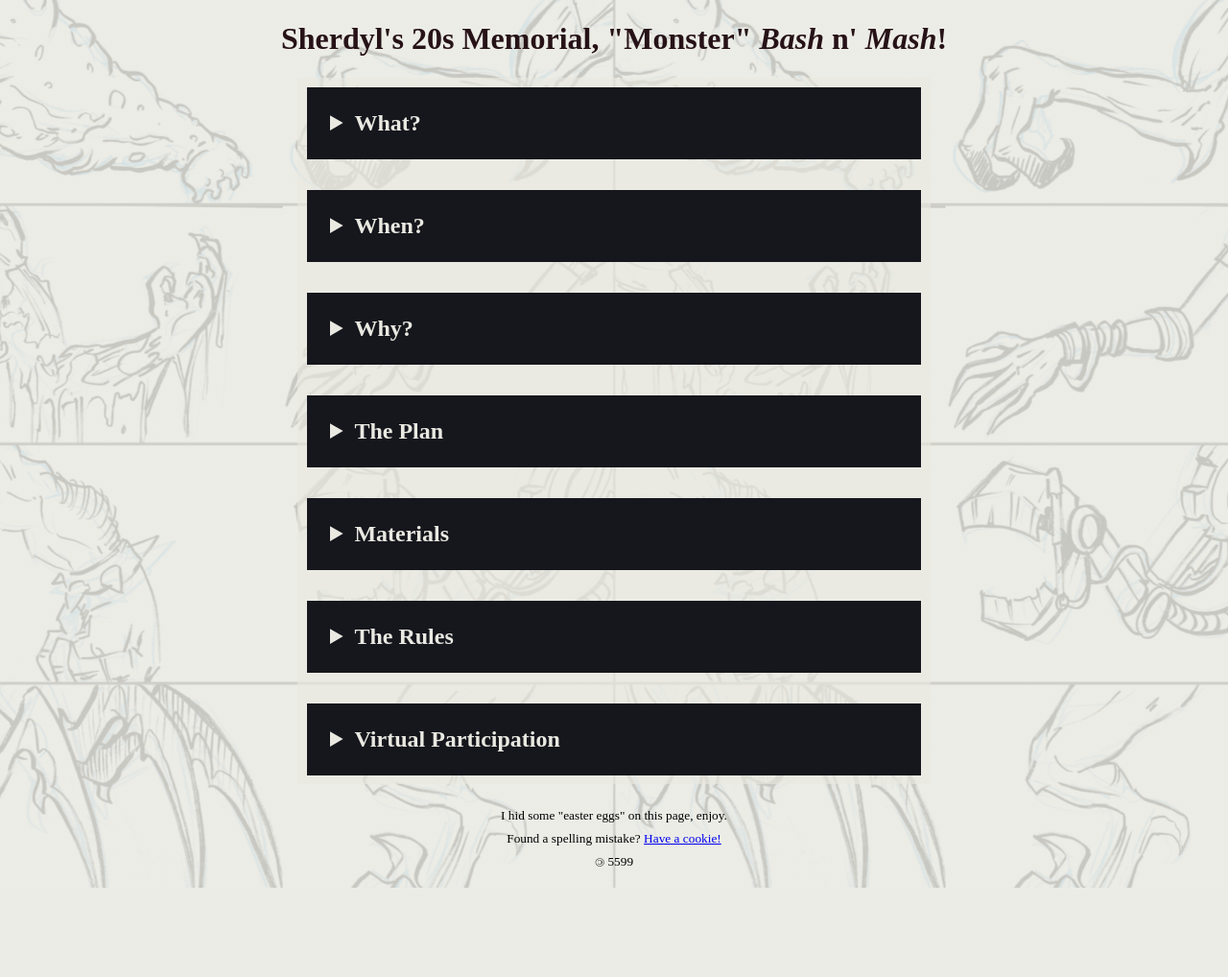
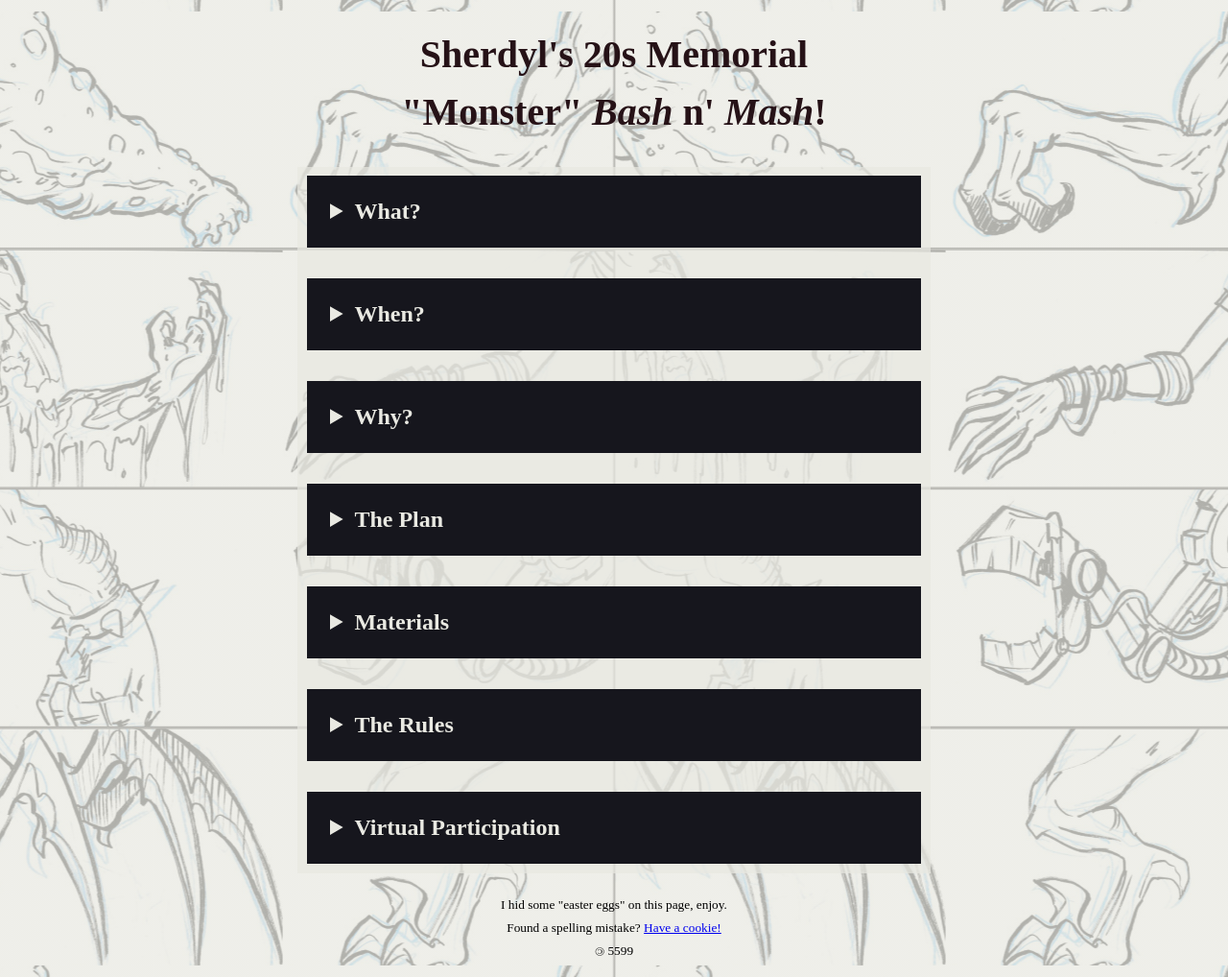
Before and after one commit to SlothBorg/Monster-Bash-n-Mash, a PHP site: page / in a window 1280 px wide. Shown: the whole page at 96% size. Before the commit the page ends 925 px from the top, so only its background shows below. Run offline with PHP 8.4, Linux system fonts and the light colour scheme.

Commit message:
Add more Style per the Potatoe queen's guidance

```diff
--- a/css/style.css
+++ b/css/style.css
@@ -1,7 +1,11 @@
 body{
-    background-image: linear-gradient(rgba(233, 233, 226, 0.85), rgba(233, 233, 226, 0.85)), url('../img/background.jpg');
+    background-image: linear-gradient(rgba(233, 233, 226, 0.75), rgba(233, 233, 226, 0.75)), url('../img/background.jpg');
     background-attachment: fixed;
     background-position: center;
+}
+header {
+    margin: 1em auto;
+    max-width: 40rem;
 }
 article {
     margin: 1em auto;
@@ -9,7 +13,7 @@ article {
     padding: .6rem;
     font-size: 1.25rem;
     color: #16161D;
-    background-color: rgba(233, 233, 226, 0.6);
+    background-color: rgba(233, 233, 226, 0.7);
 }
 h1,h2,h3 {line-height: 1.2;}
 p {line-height: 1.5;}
@@ -34,8 +38,9 @@ emphasis {
     font-size: 1.26rem;
     color: #16161D;
 }
-button {
-
+.header{
+    line-height: 1.5em;
+    font-size: 2.5rem;
 }
 .mb {
     margin-bottom: 2rem;
--- a/index.html
+++ b/index.html
@@ -8,7 +8,7 @@
 </head>
 <body>
   <header>
-    <h1 class="center blink-header">Sherdyl's 20s Memorial, "Monster" <em>Bash</em> n' <em>Mash</em>!</h1>
+    <h1 class="center blink-header header">Sherdyl's 20s Memorial<br>"Monster" <em>Bash</em> n' <em>Mash</em>!</h1>
   </header>
 
   <article>
@@ -56,9 +56,10 @@
         <section class="bb pl pr">
           <p>The basic plan has four phases</p>
           <p><emphasis>Create inspiration cards:</emphasis></p>
-          <p>I invite you all to get some paper, and draw an image, or write down a word/phrase to serve as inspiration, these can be silly, strange, scary, sexy, or some other word starting with s.</p>
+          <p>I invite you all to get some paper and draw an image. Write down a word/phrase to serve as inspiration, these can be silly, strange, scary, sexy, or some other word starting with s. Or if you see something cool our in the world, take a picture of it, #NoFilter</p>
           <p>For example: pictures of, bones, horns, scales, a tail, a mouth etc. or perhaps words/phrases like. Bone, Gnarly, bulbous, oozing, shimmering, pulsating pustules.</p>
           <p>Ideally this part would be completed before the party weekend, that way I can make a virtual deck of the cars for those not able to attend.</p>
+          <p><emphasis>Upload your cards <a href="https://drive.google.com/drive/folders/10ZXJiIRq5Dniw0bhOPKQKpZ0S1Hx3Q3e?usp=sharing">here</a></emphasis> <small>I set up a Google Drive folder just for this, please make use of it, don't want to have inconvenienced those many electrons for nothing.</small></p>
         </section>
 
         <section class="bb pl pr">
@@ -113,6 +114,7 @@
               <li>Sculpting tools</li>
               <li>Paint brushes</li>
               <li>Rock Molds</li>
+              <li>Proxon Hot Wire foam cutter</li>
             </ul>
             <li><emphasis>Materials</emphasis></li>
             <ul>
@@ -196,7 +198,8 @@
               <emphasis>Sorry Sherdyl, I couldn't help myself!</emphasis></p>
             </section>
           </details>
-          <p>There is also a <a href="https://meet.google.com/egc-ubcn-wdp">Google Meet</a>, meeting that I'll have open when people are crafting, so you can join in on the fun, we'll also plan some kind of show and tell!</p>
+          <p>There is a Google Drive folder <a href="https://drive.google.com/drive/folders/10ZXJiIRq5Dniw0bhOPKQKpZ0S1Hx3Q3e?usp=sharing">found here</a>, to upload / view the inspiration cars!</p>
+          <p>And lastly there is a <a href="https://meet.google.com/egc-ubcn-wdp">Google Meet</a>, meeting that I'll have open when people are crafting, so you can join in on the fun, we'll also plan some kind of show and tell!</p>
         </section>
       </details>
     </section>
```
